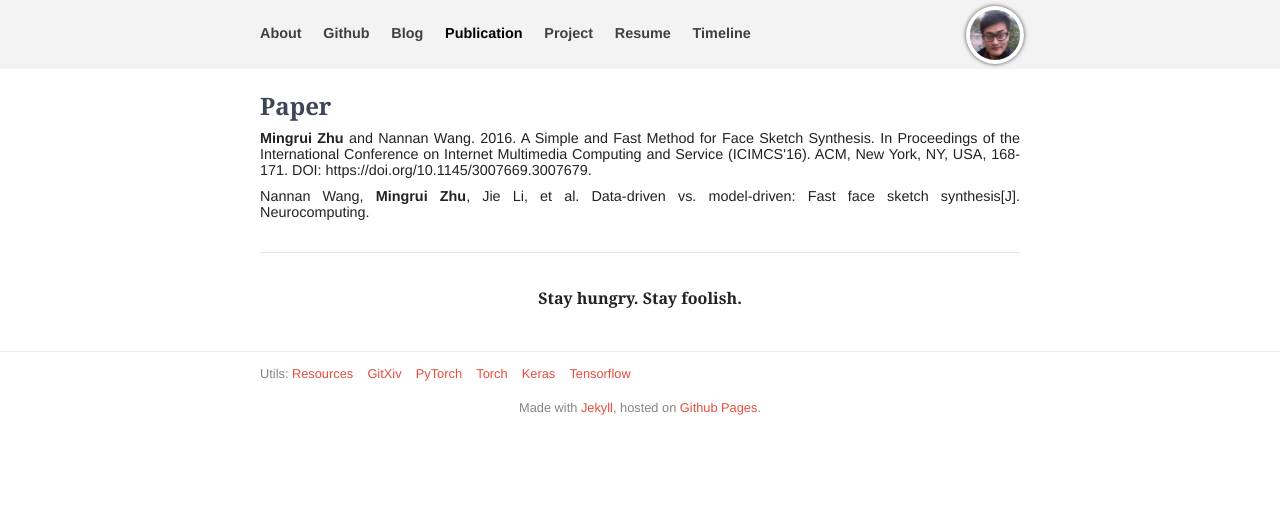
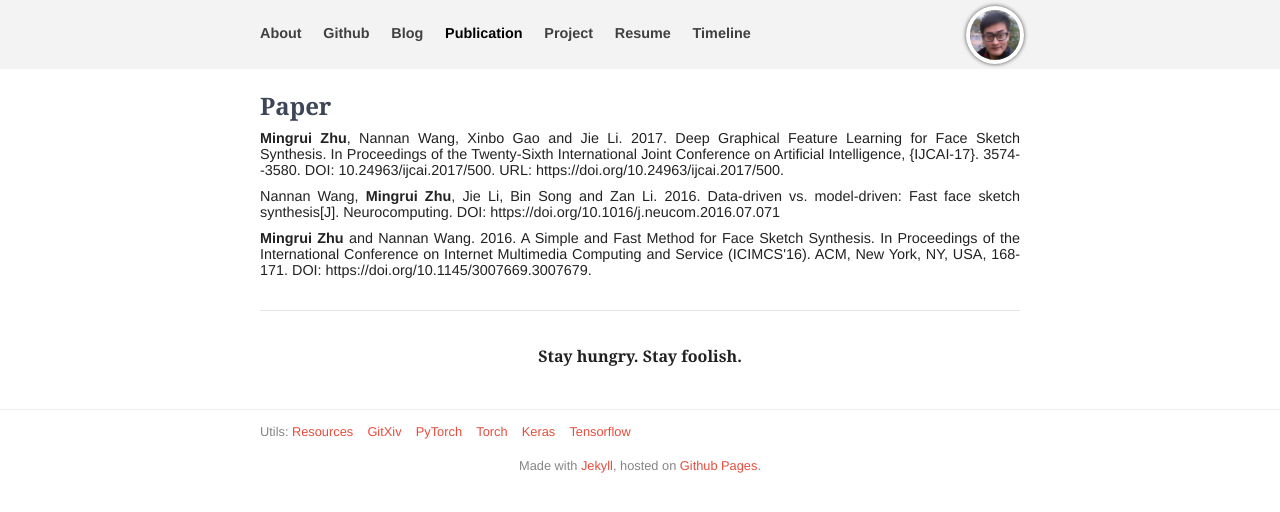
Before and after one commit to mrzhu-cool/mrzhu-cool.github.io, a Jekyll site: the page built from publication/index.html, in a window 1280 px wide. Shown: the top 512 px of the page. Built offline with Jekyll 4.4.1, drawn with Linux system fonts in a browser that asks for light colours; nearby versions of some CDN libraries.

Commit message:
Add a new publication

```diff
--- a/publication/index.html
+++ b/publication/index.html
@@ -7,9 +7,12 @@ category: publication
 
 <h2>Paper</h2>
 <div>
+    <p><strong>Mingrui Zhu</strong>, Nannan Wang, Xinbo Gao and Jie Li. 2017. Deep Graphical Feature Learning for Face Sketch Synthesis. In Proceedings of the Twenty-Sixth International Joint Conference on Artificial Intelligence, {IJCAI-17}. 3574--3580. DOI: 10.24963/ijcai.2017/500. URL: https://doi.org/10.24963/ijcai.2017/500.</p>
+</div>
+<div>
+    <p>Nannan Wang, <strong>Mingrui Zhu</strong>, Jie Li, Bin Song and Zan Li. 2016. Data-driven vs. model-driven: Fast face sketch synthesis[J]. Neurocomputing. DOI: https://doi.org/10.1016/j.neucom.2016.07.071</p>
+</div>
+<div>
     <p><strong>Mingrui Zhu</strong> and Nannan Wang. 2016. A Simple and Fast Method for Face Sketch Synthesis. In Proceedings of the International Conference on Internet Multimedia Computing and Service (ICIMCS'16). ACM, New York, NY, USA, 168-171. DOI: https://doi.org/10.1145/3007669.3007679.</p>
 </div>
-<div>
-    <p>Nannan Wang, <strong>Mingrui Zhu</strong>, Jie Li, et al. Data-driven vs. model-driven: Fast face sketch synthesis[J]. Neurocomputing.</p>
-</div>
 <div class="spacer"></div>
```
